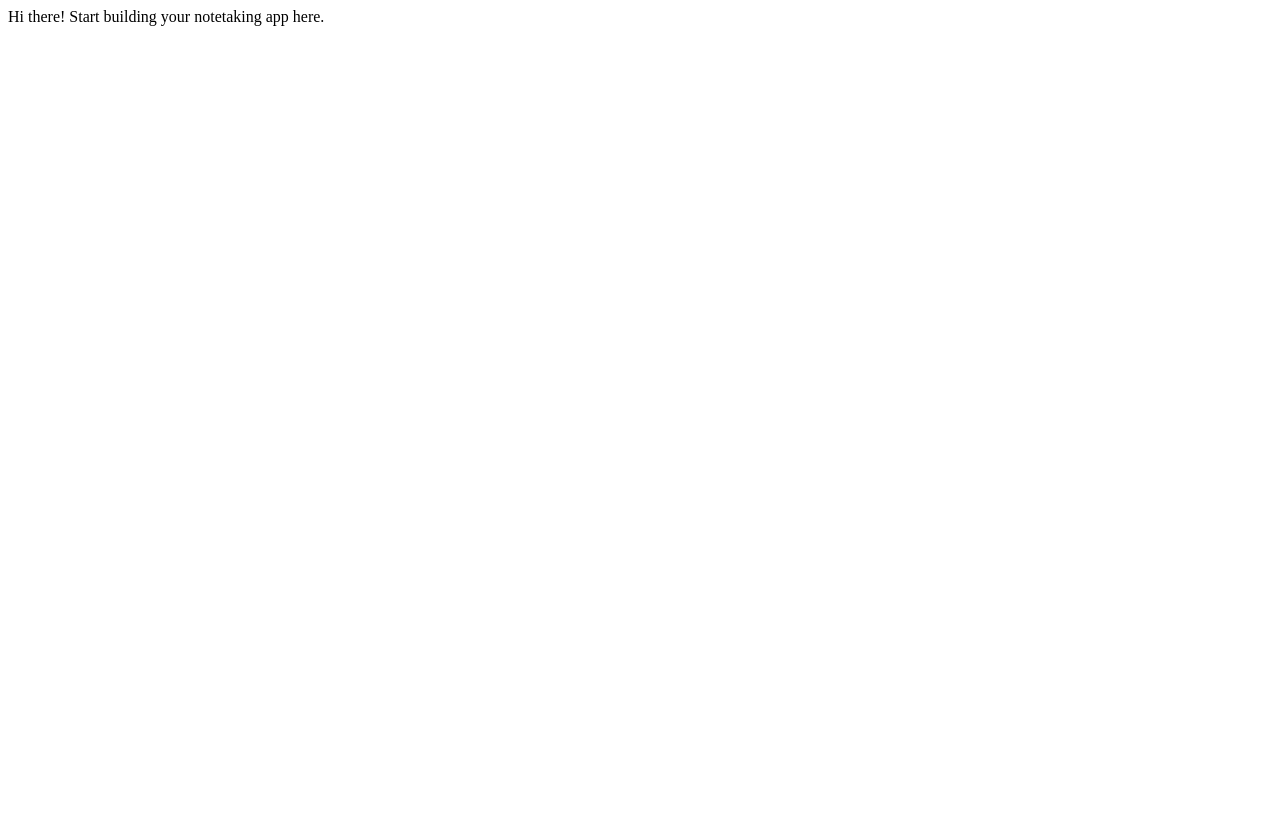
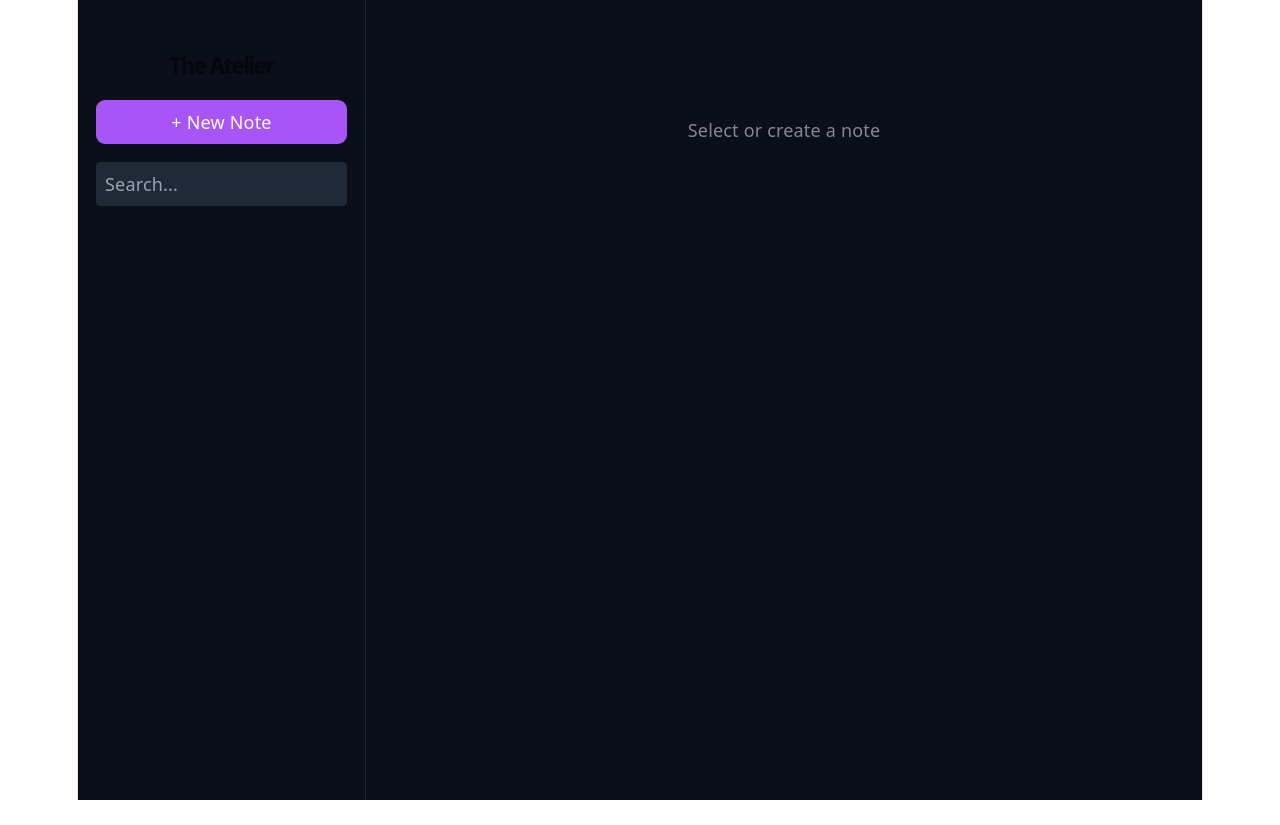
Before and after one commit to akshaya-katepally/Notetaking-App, a React (Vite) app: page / in a window 1280 px wide. Before the commit the page ends 800 px from the top, so only its background shows below. Built offline with nearby package versions, Linux system fonts and the light colour scheme.

Commit message:
build: base app

```diff
--- a/src/App.css
+++ b/src/App.css
@@ -0,0 +1,184 @@
+.counter {
+  font-size: 16px;
+  padding: 5px 10px;
+  border-radius: 5px;
+  color: var(--accent);
+  background: var(--accent-bg);
+  border: 2px solid transparent;
+  transition: border-color 0.3s;
+  margin-bottom: 24px;
+
+  &:hover {
+    border-color: var(--accent-border);
+  }
+  &:focus-visible {
+    outline: 2px solid var(--accent);
+    outline-offset: 2px;
+  }
+}
+
+.hero {
+  position: relative;
+
+  .base,
+  .framework,
+  .vite {
+    inset-inline: 0;
+    margin: 0 auto;
+  }
+
+  .base {
+    width: 170px;
+    position: relative;
+    z-index: 0;
+  }
+
+  .framework,
+  .vite {
+    position: absolute;
+  }
+
+  .framework {
+    z-index: 1;
+    top: 34px;
+    height: 28px;
+    transform: perspective(2000px) rotateZ(300deg) rotateX(44deg) rotateY(39deg)
+      scale(1.4);
+  }
+
+  .vite {
+    z-index: 0;
+    top: 107px;
+    height: 26px;
+    width: auto;
+    transform: perspective(2000px) rotateZ(300deg) rotateX(40deg) rotateY(39deg)
+      scale(0.8);
+  }
+}
+
+#center {
+  display: flex;
+  flex-direction: column;
+  gap: 25px;
+  place-content: center;
+  place-items: center;
+  flex-grow: 1;
+
+  @media (max-width: 1024px) {
+    padding: 32px 20px 24px;
+    gap: 18px;
+  }
+}
+
+#next-steps {
+  display: flex;
+  border-top: 1px solid var(--border);
+  text-align: left;
+
+  & > div {
+    flex: 1 1 0;
+    padding: 32px;
+    @media (max-width: 1024px) {
+      padding: 24px 20px;
+    }
+  }
+
+  .icon {
+    margin-bottom: 16px;
+    width: 22px;
+    height: 22px;
+  }
+
+  @media (max-width: 1024px) {
+    flex-direction: column;
+    text-align: center;
+  }
+}
+
+#docs {
+  border-right: 1px solid var(--border);
+
+  @media (max-width: 1024px) {
+    border-right: none;
+    border-bottom: 1px solid var(--border);
+  }
+}
+
+#next-steps ul {
+  list-style: none;
+  padding: 0;
+  display: flex;
+  gap: 8px;
+  margin: 32px 0 0;
+
+  .logo {
+    height: 18px;
+  }
+
+  a {
+    color: var(--text-h);
+    font-size: 16px;
+    border-radius: 6px;
+    background: var(--social-bg);
+    display: flex;
+    padding: 6px 12px;
+    align-items: center;
+    gap: 8px;
+    text-decoration: none;
+    transition: box-shadow 0.3s;
+
+    &:hover {
+      box-shadow: var(--shadow);
+    }
+    .button-icon {
+      height: 18px;
+      width: 18px;
+    }
+  }
+
+  @media (max-width: 1024px) {
+    margin-top: 20px;
+    flex-wrap: wrap;
+    justify-content: center;
+
+    li {
+      flex: 1 1 calc(50% - 8px);
+    }
+
+    a {
+      width: 100%;
+      justify-content: center;
+      box-sizing: border-box;
+    }
+  }
+}
+
+#spacer {
+  height: 88px;
+  border-top: 1px solid var(--border);
+  @media (max-width: 1024px) {
+    height: 48px;
+  }
+}
+
+.ticks {
+  position: relative;
+  width: 100%;
+
+  &::before,
+  &::after {
+    content: '';
+    position: absolute;
+    top: -4.5px;
+    border: 5px solid transparent;
+  }
+
+  &::before {
+    left: 0;
+    border-left-color: var(--border);
+  }
+  &::after {
+    right: 0;
+    border-right-color: var(--border);
+  }
+}
--- a/src/App.jsx
+++ b/src/App.jsx
@@ -1,13 +1,125 @@
-import './App.css'
+// 🚀 Complete Minimal Notes App (React + Vite + Tailwind)
+// Features: CRUD, Tags, Search, Dark Mode, Basic Editor
 
-function App() {
+import { useState, useEffect } from "react";
+
+export default function App() {
+  const [notes, setNotes] = useState(() => {
+    const saved = localStorage.getItem("notes");
+    return saved ? JSON.parse(saved) : [];
+  });
+
+  const [selectedId, setSelectedId] = useState(null);
+  const [search, setSearch] = useState("");
+  const [dark, setDark] = useState(true);
+
+  useEffect(() => {
+    localStorage.setItem("notes", JSON.stringify(notes));
+  }, [notes]);
+
+  const selectedNote = notes.find(n => n.id === selectedId);
+
+  const createNote = () => {
+    const newNote = {
+      id: Date.now(),
+      title: "Untitled",
+      content: "",
+      tags: []
+    };
+    setNotes([newNote, ...notes]);
+    setSelectedId(newNote.id);
+  };
+
+  const updateNote = (field, value) => {
+    setNotes(notes.map(n => n.id === selectedId ? { ...n, [field]: value } : n));
+  };
+
+  const deleteNote = (id) => {
+    setNotes(notes.filter(n => n.id !== id));
+    setSelectedId(null);
+  };
+
+  const filtered = notes.filter(n =>
+    n.title.toLowerCase().includes(search.toLowerCase()) ||
+    n.content.toLowerCase().includes(search.toLowerCase())
+  );
 
   return (
-    <>
-      Hi there!
-      Start building your notetaking app here.
-    </>
-  )
+    <div className={dark ? "dark" : ""}>
+      <div className="flex h-screen bg-gray-100 dark:bg-[#0b0f1a] text-black dark:text-white">
+
+        {/* Sidebar */}
+        <div className="w-64 p-4 border-r border-gray-200 dark:border-gray-800">
+          <h1 className="text-xl font-semibold mb-4">The Atelier</h1>
+
+          <button
+            onClick={createNote}
+            className="w-full mb-4 bg-purple-500 text-white py-2 rounded-lg"
+          >
+            + New Note
+          </button>
+
+          <input
+            placeholder="Search..."
+            value={search}
+            onChange={e => setSearch(e.target.value)}
+            className="w-full p-2 mb-4 rounded bg-gray-200 dark:bg-gray-800"
+          />
+
+          <div className="space-y-2 overflow-y-auto h-[70vh]">
+            {filtered.map(note => (
+              <div
+                key={note.id}
+                onClick={() => setSelectedId(note.id)}
+                className={`p-3 rounded cursor-pointer ${selectedId === note.id ? "bg-purple-200 dark:bg-purple-900" : "bg-gray-200 dark:bg-gray-800"}`}
+              >
+                <h2 className="font-medium">{note.title}</h2>
+                <p className="text-sm opacity-70 truncate">{note.content}</p>
+              </div>
+            ))}
+          </div>
+
+          <button
+            onClick={() => setDark(!dark)}
+            className="mt-4 text-sm opacity-70"
+          >
+            Toggle Theme
+          </button>
+        </div>
+
+        {/* Editor */}
+        <div className="flex-1 p-6">
+          {selectedNote ? (
+            <>
+              <input
+                value={selectedNote.title}
+                onChange={e => updateNote("title", e.target.value)}
+                className="text-3xl font-serif w-full mb-4 bg-transparent outline-none"
+              />
+
+              <textarea
+                value={selectedNote.content}
+                onChange={e => updateNote("content", e.target.value)}
+                className="w-full h-[60vh] bg-transparent outline-none"
+                placeholder="Start writing..."
+              />
+
+              <div className="mt-4 flex gap-2">
+                <button
+                  onClick={() => deleteNote(selectedNote.id)}
+                  className="text-red-500"
+                >
+                  Delete
+                </button>
+              </div>
+            </>
+          ) : (
+            <div className="text-center mt-20 opacity-50">
+              Select or create a note
+            </div>
+          )}
+        </div>
+      </div>
+    </div>
+  );
 }
-
-export default App
--- a/src/index.css
+++ b/src/index.css
@@ -0,0 +1,116 @@
+@tailwind base;
+@tailwind components;
+@tailwind utilities;
+
+
+:root {
+  --text: #6b6375;
+  --text-h: #08060d;
+  --bg: #fff;
+  --border: #e5e4e7;
+  --code-bg: #f4f3ec;
+  --accent: #aa3bff;
+  --accent-bg: rgba(170, 59, 255, 0.1);
+  --accent-border: rgba(170, 59, 255, 0.5);
+  --social-bg: rgba(244, 243, 236, 0.5);
+  --shadow:
+    rgba(0, 0, 0, 0.1) 0 10px 15px -3px, rgba(0, 0, 0, 0.05) 0 4px 6px -2px;
+
+  --sans: system-ui, 'Segoe UI', Roboto, sans-serif;
+  --heading: system-ui, 'Segoe UI', Roboto, sans-serif;
+  --mono: ui-monospace, Consolas, monospace;
+
+  font: 18px/145% var(--sans);
+  letter-spacing: 0.18px;
+  color-scheme: light dark;
+  color: var(--text);
+  background: var(--bg);
+  font-synthesis: none;
+  text-rendering: optimizeLegibility;
+  -webkit-font-smoothing: antialiased;
+  -moz-osx-font-smoothing: grayscale;
+
+  @media (max-width: 1024px) {
+    font-size: 16px;
+  }
+}
+
+@media (prefers-color-scheme: dark) {
+  :root {
+    --text: #9ca3af;
+    --text-h: #f3f4f6;
+    --bg: #16171d;
+    --border: #2e303a;
+    --code-bg: #1f2028;
+    --accent: #c084fc;
+    --accent-bg: rgba(192, 132, 252, 0.15);
+    --accent-border: rgba(192, 132, 252, 0.5);
+    --social-bg: rgba(47, 48, 58, 0.5);
+    --shadow:
+      rgba(0, 0, 0, 0.4) 0 10px 15px -3px, rgba(0, 0, 0, 0.25) 0 4px 6px -2px;
+  }
+
+  #social .button-icon {
+    filter: invert(1) brightness(2);
+  }
+}
+
+body {
+  margin: 0;
+}
+
+#root {
+  width: 1126px;
+  max-width: 100%;
+  margin: 0 auto;
+  text-align: center;
+  border-inline: 1px solid var(--border);
+  min-height: 100svh;
+  display: flex;
+  flex-direction: column;
+  box-sizing: border-box;
+}
+
+h1,
+h2 {
+  font-family: var(--heading);
+  font-weight: 500;
+  color: var(--text-h);
+}
+
+h1 {
+  font-size: 56px;
+  letter-spacing: -1.68px;
+  margin: 32px 0;
+  @media (max-width: 1024px) {
+    font-size: 36px;
+    margin: 20px 0;
+  }
+}
+h2 {
+  font-size: 24px;
+  line-height: 118%;
+  letter-spacing: -0.24px;
+  margin: 0 0 8px;
+  @media (max-width: 1024px) {
+    font-size: 20px;
+  }
+}
+p {
+  margin: 0;
+}
+
+code,
+.counter {
+  font-family: var(--mono);
+  display: inline-flex;
+  border-radius: 4px;
+  color: var(--text-h);
+}
+
+code {
+  font-size: 15px;
+  line-height: 135%;
+  padding: 4px 8px;
+  background: var(--code-bg);
+}
--- /dev/null
+++ b/tailwind.config.js
@@ -0,0 +1,12 @@
+/** @type {import('tailwindcss').Config} */
+export default {
+  darkMode: 'class',
+  content: [
+    "./index.html",
+    "./src/**/*.{js,ts,jsx,tsx}",
+  ],
+  theme: {
+    extend: {},
+  },
+  plugins: [],
+}
```
